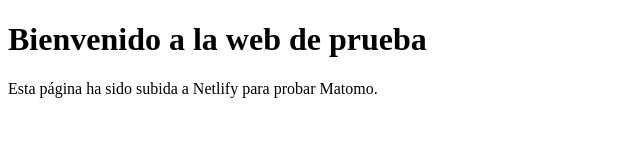
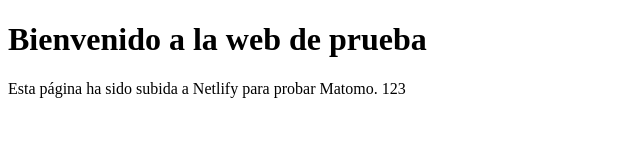
Before and after one commit to oscarjesus2/matomo-demo-site, a plain HTML site: page index.html in a window 1280 px wide. Shown: the full height of the page, 0-640 px from the left. Drawn offline with Linux system fonts and the light colour scheme.

Commit message:
Update index.html

```diff
--- a/index.html
+++ b/index.html
@@ -6,7 +6,7 @@
 </head>
 <body>
   <h1>Bienvenido a la web de prueba</h1>
-  <p>Esta página ha sido subida a Netlify para probar Matomo.</p>
+  <p>Esta página ha sido subida a Netlify para probar Matomo. 123</p>
 
   <!-- Matomo Tracking Script -->
   <script>
```
